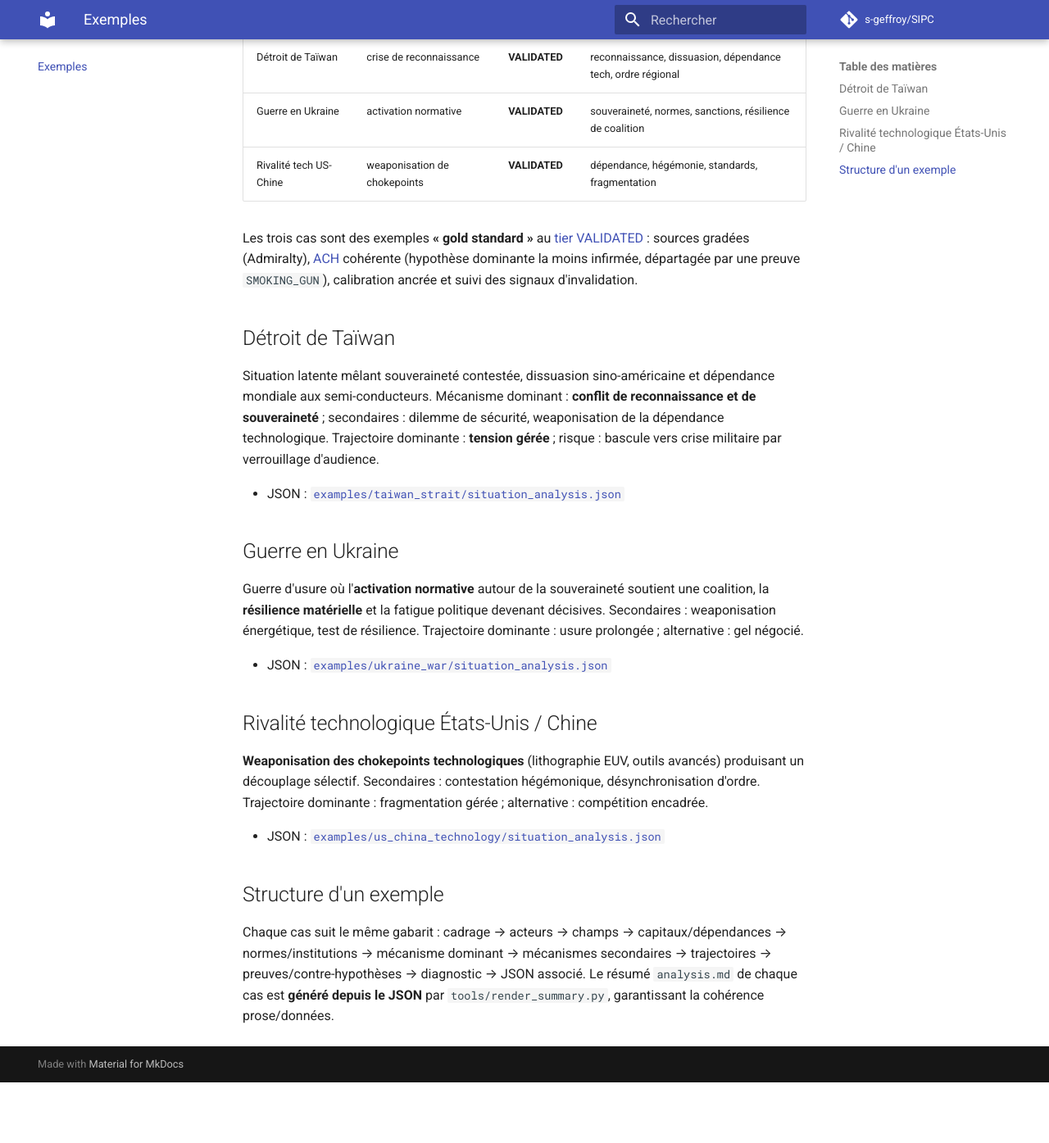
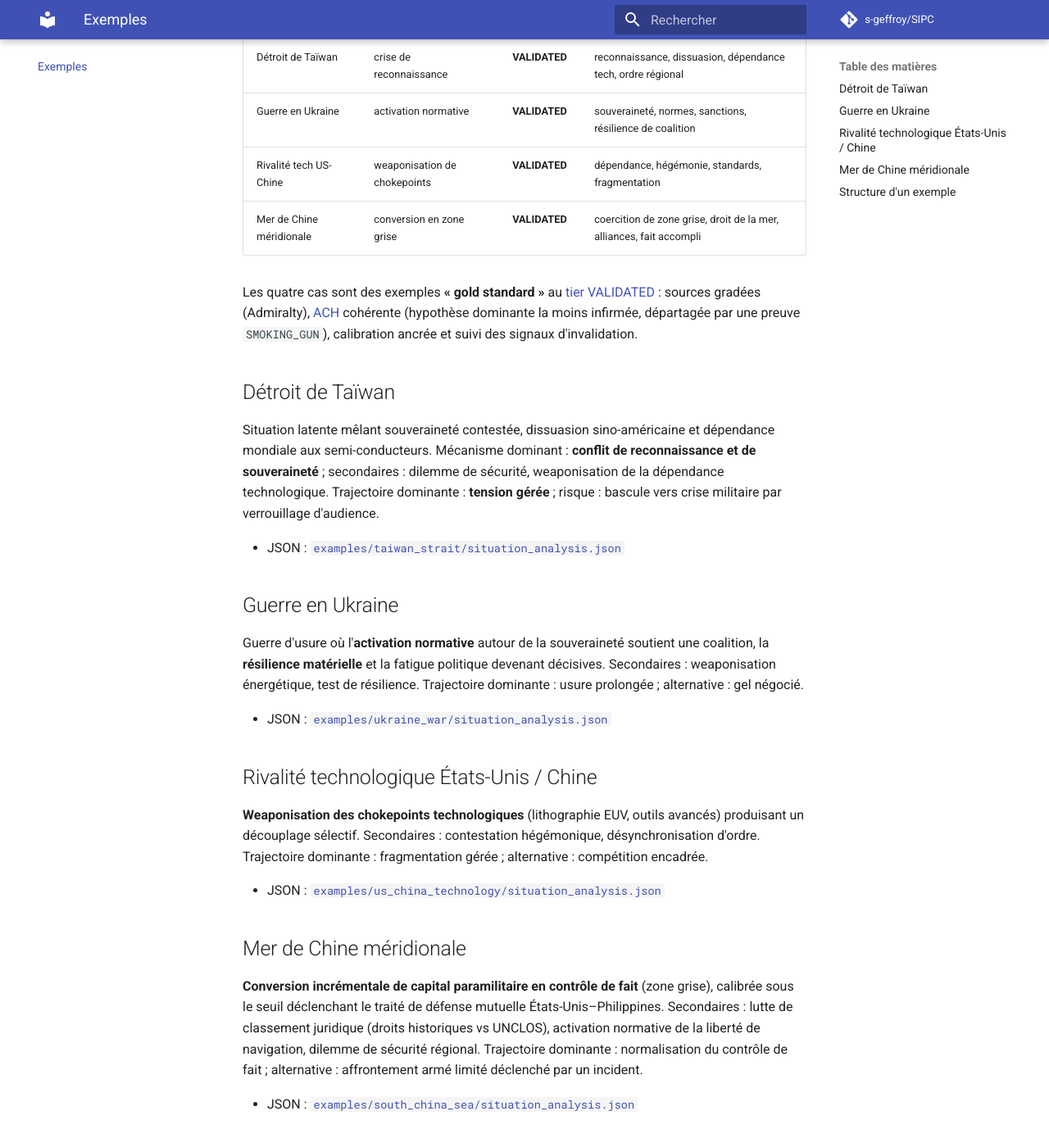
Before and after one commit to s-geffroy/SIPC, an MkDocs documentation site: the page built from docs/06_exemples/index.md, in a window 1280 px wide and 1400 px high, scrolled down 344 px. Shown: the top 1395 px of the window at 82% size. Built offline with MkDocs 1.6.1 and Material for MkDocs 9.7.7, drawn with Linux system fonts in a browser that asks for light colours; comment, search, counter and statistics services are not loaded; before the commit the page ends 1665 px from its top, so only the background shows below that; some of the changed text lies outside the part shown.

Commit message:
Ajoute un exemple gold standard : mer de Chine méridionale
Quatrième exemple au tier VALIDATED. Mécanisme dominant : conversion incrémentale de capital
paramilitaire en contrôle de fait (zone grise) calibrée sous le seuil du traité de défense
mutuelle US-Philippines ; secondaires : lutte de classement juridique (UNCLOS vs droits
historiques), activation normative (liberté de navigation), dilemme de sécurité.
ACH cohérente (preuve SMOKING_GUN sur la calibration sous le seuil), sources gradées Admiralty,
Key Assumptions Check, premortem, outcome de trajectoire, revision_history.

Page Exemples, test de comptage (3→4) et CHANGELOG (2.3.0) mis à jour.

Co-Authored-By: Claude Opus 4.7 (1M context) <noreply@anthropic.com>

```diff
--- a/docs/06_exemples/index.md
+++ b/docs/06_exemples/index.md
@@ -1,7 +1,7 @@
 # Exemples appliqués
 
-Trois cas démontrent que la SIPC fonctionne sur des situations réelles sans devenir un
-commentaire vague. Les trois analyses JSON **valident contre les schémas** et **passent le
+Quatre cas démontrent que la SIPC fonctionne sur des situations réelles sans devenir un
+commentaire vague. Les quatre analyses JSON **valident contre les schémas** et **passent le
 linter doctrinal** (mécanisme dominant, contre-hypothèses, signaux d'invalidation, intégrité
 référentielle).
 
@@ -10,8 +10,9 @@ référentielle).
 | Détroit de Taïwan | crise de reconnaissance | **VALIDATED** | reconnaissance, dissuasion, dépendance tech, ordre régional |
 | Guerre en Ukraine | activation normative | **VALIDATED** | souveraineté, normes, sanctions, résilience de coalition |
 | Rivalité tech US-Chine | weaponisation de chokepoints | **VALIDATED** | dépendance, hégémonie, standards, fragmentation |
+| Mer de Chine méridionale | conversion en zone grise | **VALIDATED** | coercition de zone grise, droit de la mer, alliances, fait accompli |
 
-Les trois cas sont des exemples **« gold standard »** au [tier VALIDATED](../03_ontologie/regles_validation.md) :
+Les quatre cas sont des exemples **« gold standard »** au [tier VALIDATED](../03_ontologie/regles_validation.md) :
 sources gradées (Admiralty), [ACH](../05_preuve/ach.md) cohérente (hypothèse dominante la moins
 infirmée, départagée par une preuve `SMOKING_GUN`), calibration ancrée et suivi des signaux
 d'invalidation.
@@ -43,6 +44,16 @@ Trajectoire dominante : fragmentation gérée ; alternative : compétition encad
 
 - JSON : [`examples/us_china_technology/situation_analysis.json`](https://github.com/s-geffroy/SIPC/blob/main/examples/us_china_technology/situation_analysis.json)
 
+## Mer de Chine méridionale
+
+**Conversion incrémentale de capital paramilitaire en contrôle de fait** (zone grise), calibrée
+sous le seuil déclenchant le traité de défense mutuelle États-Unis–Philippines. Secondaires :
+lutte de classement juridique (droits historiques vs UNCLOS), activation normative de la liberté
+de navigation, dilemme de sécurité régional. Trajectoire dominante : normalisation du contrôle de
+fait ; alternative : affrontement armé limité déclenché par un incident.
+
+- JSON : [`examples/south_china_sea/situation_analysis.json`](https://github.com/s-geffroy/SIPC/blob/main/examples/south_china_sea/situation_analysis.json)
+
 ## Structure d'un exemple
 
 Chaque cas suit le même gabarit : cadrage → acteurs → champs → capitaux/dépendances →
```
Also changed, not shown: CHANGELOG.md (+11 -0 lines), examples/south_china_sea/analysis.md (added, +51 -0 lines), 3 other files.
